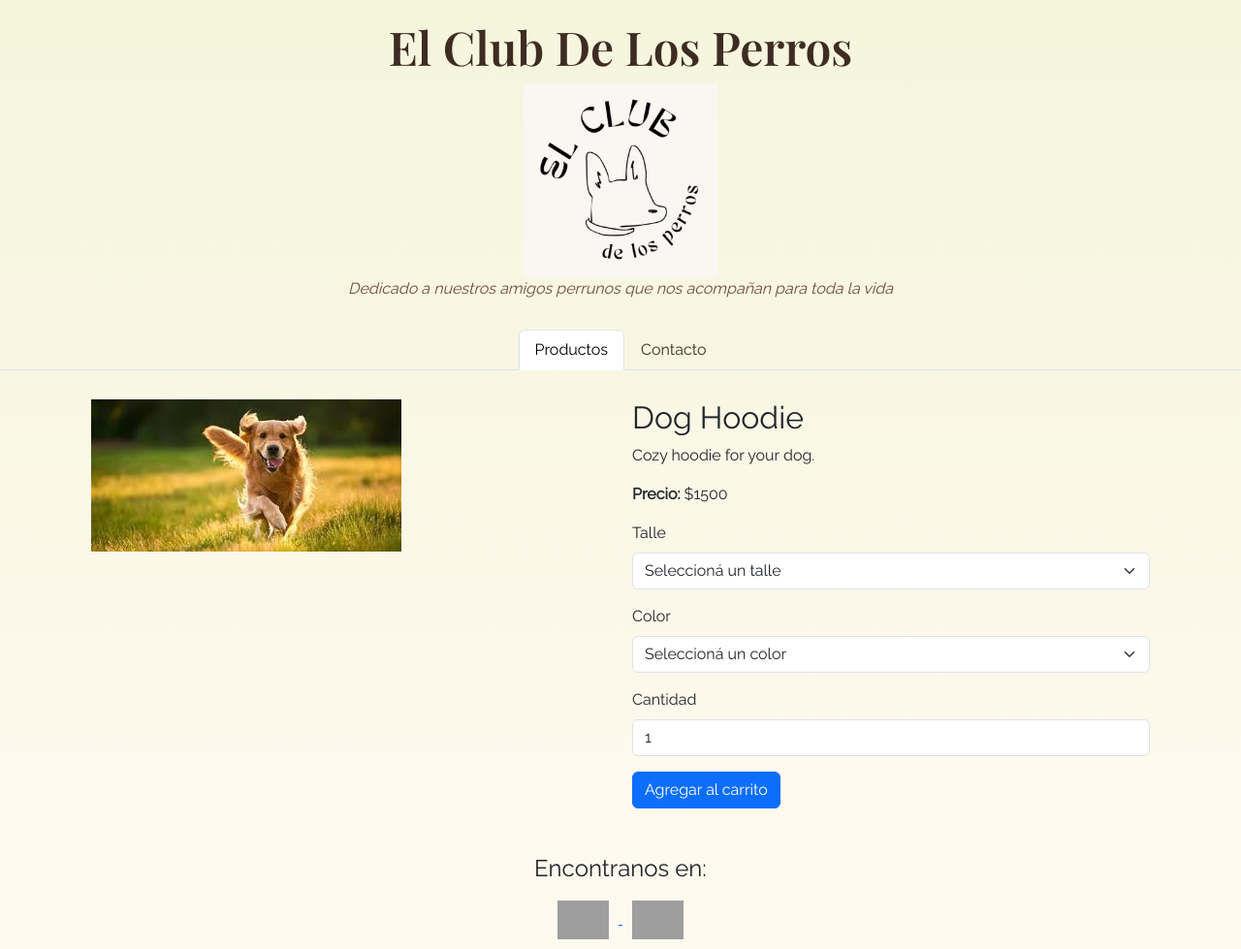
After one commit to frevilla10/ElClubDeLosPerros, a Flask app: page /product/1 in a window 1280 px wide. The commit adds this page. Shown: the whole page at 97% size. Run offline with Flask 3, Linux system fonts and the light colour scheme; grey boxes are pictures that could not be loaded.

Commit message:
Improving evth across the board

```diff
--- a/app.py
+++ b/app.py
@@ -22,35 +22,54 @@ def index():
 def product(product_id):
     products = load_products()
     product = next((p for p in products if p['id'] == product_id), None)
+    if not product:
+        return "Product not found", 404
     return render_template('product.html', product=product)
 
-@app.route('/add_to_cart/<int:product_id>')
-def add_to_cart(product_id):
-    cart = session.get('cart', [])
-    cart.append(product_id)
-    session['cart'] = cart
-    return redirect(url_for('index'))
+@app.route('/add_to_cart_with_options/<int:product_id>', methods=['POST'])
+def add_to_cart_with_options(product_id):
+    products = load_products()
+    product = next((p for p in products if p['id'] == product_id), None)
+    if not product:
+        return "Product not found", 404
+
+    size = request.form.get('size')
+    color = request.form.get('color')
+    quantity = int(request.form.get('quantity'))
+
+    cart_item = {
+        "id": product["id"],
+        "name": product["name"],
+        "price": product["price"],
+        "size": size,
+        "color": color,
+        "quantity": quantity
+    }
+
+    if "cart" not in session:
+        session["cart"] = []
+    session["cart"].append(cart_item)
+    session.modified = True
+
+    return redirect(url_for("cart"))
 
 @app.route('/cart')
 def cart():
-    products = load_products()
-    cart_ids = session.get('cart', [])
-    cart_items = [p for p in products if p['id'] in cart_ids]
-    total = sum(p['price'] for p in cart_items)
+    cart_items = session.get('cart', [])
+    total = sum(item["price"] * item["quantity"] for item in cart_items)
     return render_template('cart.html', cart=cart_items, total=total)
 
 @app.route('/checkout')
 def checkout():
-    products = load_products()
-    cart_ids = session.get('cart', [])
+    cart_items = session.get('cart', [])
     items = []
-    for p in products:
-        if p['id'] in cart_ids:
-            items.append({
-                "title": p['name'],
-                "quantity": 1,
-                "unit_price": float(p['price'])
-            })
+    for item in cart_items:
+        items.append({
+            "title": f"{item['name']} - {item['size']} - {item['color']}",
+            "quantity": item["quantity"],
+            "unit_price": float(item["price"])
+        })
+
     preference_data = {"items": items}
     preference_response = sdk.preference().create(preference_data)
     preference = preference_response["response"]
--- a/templates/layout.html
+++ b/templates/layout.html
@@ -44,6 +44,12 @@
       padding: 20px;
       color: #999;
     }
+    .product-category {
+      margin-top: 30px;
+    }
+    .product-card {
+      cursor: pointer;
+    }
   </style>
 </head>
 <body>
@@ -56,27 +62,26 @@
 
   <ul class="nav nav-tabs" id="myTab" role="tablist">
     <li class="nav-item" role="presentation">
-      <button class="nav-link active" id="products-tab" data-bs-toggle="tab" data-bs-target="#products" type="button" role="tab" aria-controls="products" aria-selected="true">Productos</button>
+      <a class="nav-link active" href="{{ url_for('index') }}">Productos</a>
     </li>
     <li class="nav-item" role="presentation">
-      <button class="nav-link" id="contact-tab" data-bs-toggle="tab" data-bs-target="#contact" type="button" role="tab" aria-controls="contact" aria-selected="false">Contacto</button>
+      <a class="nav-link" href="#contact">Contacto</a>
     </li>
   </ul>
 
-  <div class="tab-content container" id="myTabContent">
-    <div class="tab-pane fade show active" id="products" role="tabpanel" aria-labelledby="products-tab">
+  <div class="container mt-4">
     {% block content %}{% endblock %}
   </div>
-    <div class="tab-pane fade" id="contact" role="tabpanel" aria-labelledby="contact-tab">
-      <div class="text-center mt-4">
+
+  <div id="contact" class="container mt-5">
+    <div class="text-center">
       <h4>Encontranos en:</h4>
       <a href="https://www.instagram.com/elclubdelosperros" target="_blank">
         <img src="https://cdn-icons-png.flaticon.com/512/174/174855.png" alt="Instagram" style="height:40px; margin:10px;">
       </a>
-        <a href="https://wa.me/5491123456789" target="_blank">
+      <a href="https://wa.me/5491168623500" target="_blank">
         <img src="https://cdn-icons-png.flaticon.com/512/733/733585.png" alt="WhatsApp" style="height:40px; margin:10px;">
       </a>
-      </div>
     </div>
   </div>
 
--- /dev/null
+++ b/templates/product.html
@@ -0,0 +1,44 @@
+{% extends "layout.html" %}
+{% block content %}
+<div class="container mt-4">
+  <div class="row">
+    <div class="col-md-6">
+      <img src="{{ product.image_url }}" alt="{{ product.name }}" class="img-fluid">
+    </div>
+    <div class="col-md-6">
+      <h2>{{ product.name }}</h2>
+      <p>{{ product.description }}</p>
+      <p><strong>Precio:</strong> ${{ product.price }}</p>
+
+      <form method="POST" action="{{ url_for('add_to_cart_with_options', product_id=product.id) }}">
+        <div class="mb-3">
+          <label for="size" class="form-label">Talle</label>
+          <select name="size" id="size" class="form-select" required>
+            <option value="">Seleccioná un talle</option>
+            <option>S</option>
+            <option>M</option>
+            <option>L</option>
+            <option>XL</option>
+          </select>
+        </div>
+
+        <div class="mb-3">
+          <label for="color" class="form-label">Color</label>
+          <select name="color" id="color" class="form-select" required>
+            <option value="">Seleccioná un color</option>
+            <option>Negro</option>
+            <option>Blanco</option>
+          </select>
+        </div>
+
+        <div class="mb-3">
+          <label for="quantity" class="form-label">Cantidad</label>
+          <input type="number" name="quantity" id="quantity" min="1" max="5" value="1" class="form-control" required>
+        </div>
+
+        <button type="submit" class="btn btn-primary">Agregar al carrito</button>
+      </form>
+    </div>
+  </div>
+</div>
+{% endblock %}
```
Also changed, not shown: Remeras/Remeras/Polera/Remera_gatito_vino_negra.jpeg (added), Remeras/Remeras/boxy/Orejas_bolt_blanca_boxy_1.jpg (added), Remeras/Remeras/boxy/Remera_bolt_blanca.jpeg (added), Remeras/Remeras/boxy/Remera_bolt_blanca_2.jpeg (added), Remeras/Remeras/boxy/Remera_boxy_mararon_salchi.jpeg (added), Remeras/Remeras/boxy/Remera_doberman_negra.jpeg (added), Remeras/Remeras/boxy/Remera_salchi_beige.jpeg (added), 1 other file. Lines whose indentation alone changed are shown as unchanged.
